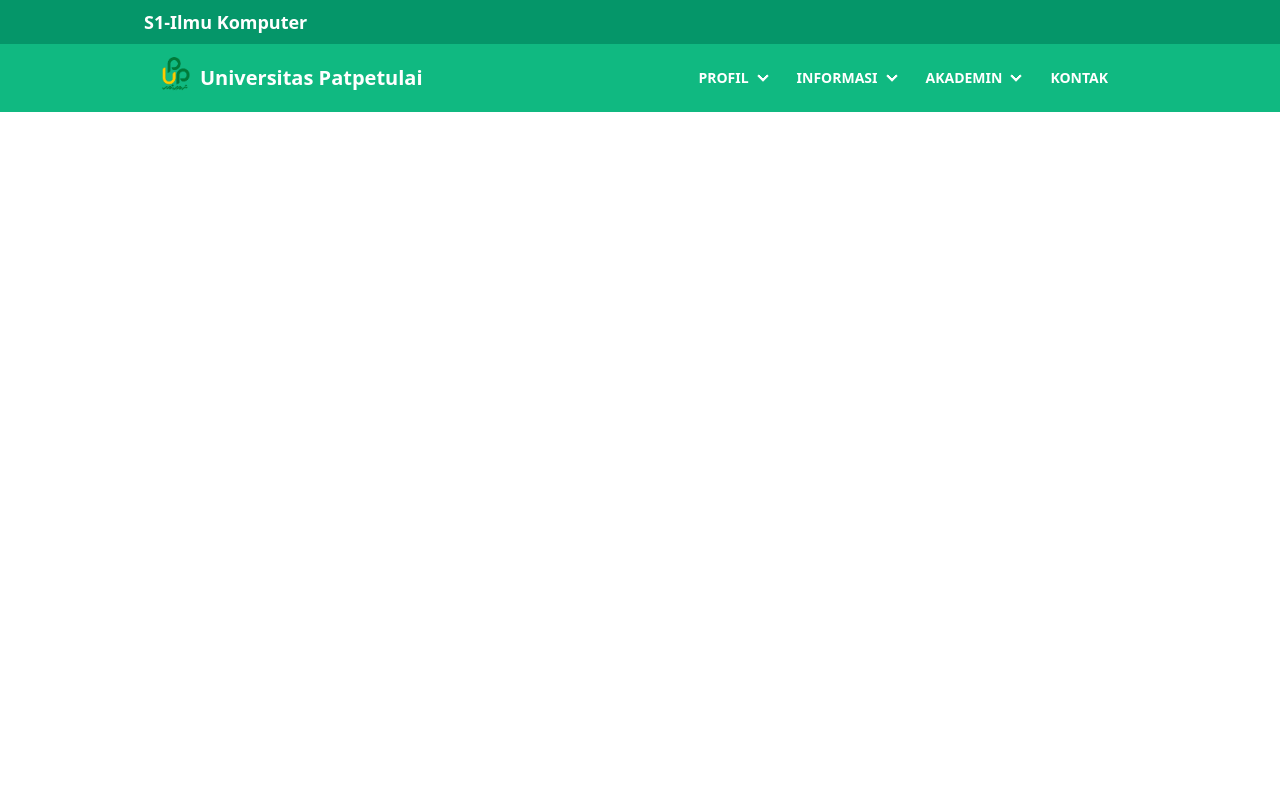
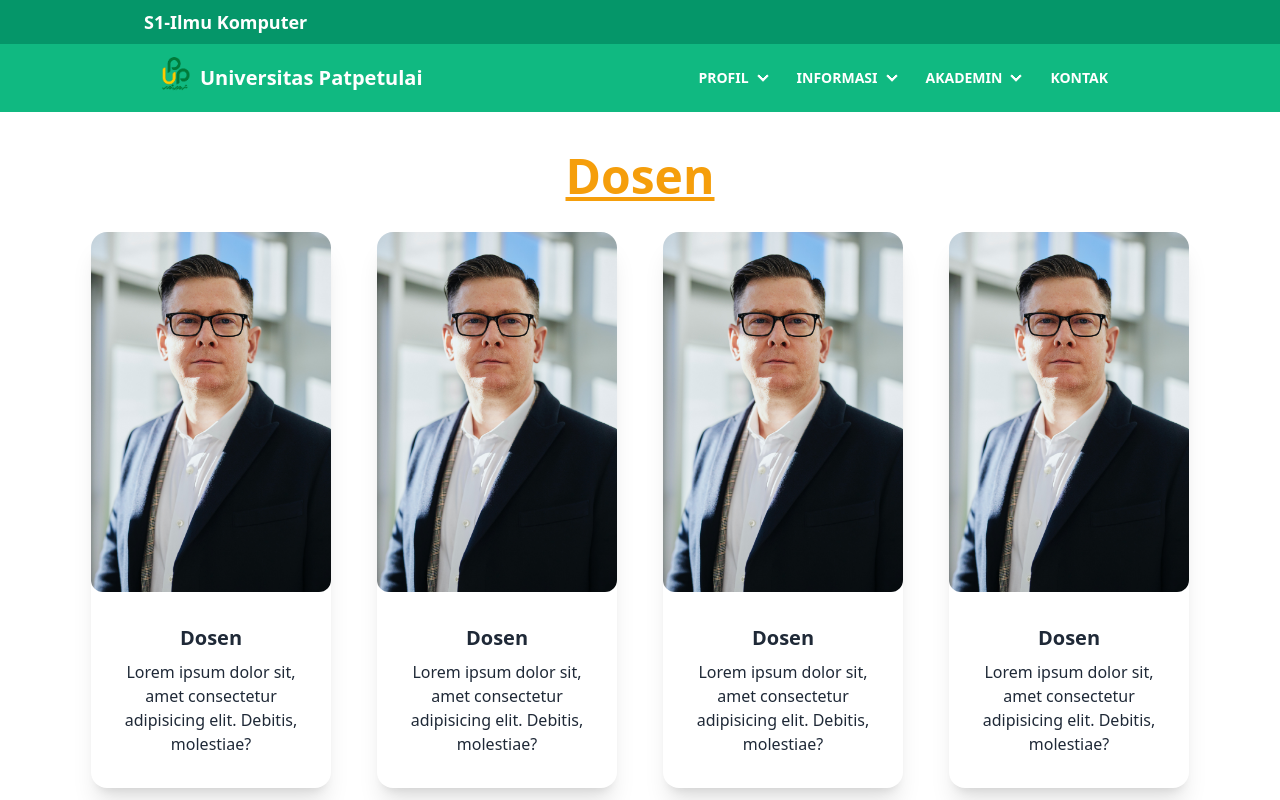
Before and after one commit to paresiqbal/vue-firebase, a Vue app: page /dosen in a window 1280 px wide. Shown: the top 800 px of the page. Built offline with nearby package versions, Linux system fonts and the light colour scheme; no server answers.

Commit message:
Add Dosen

```diff
--- a/src/App.vue
+++ b/src/App.vue
@@ -47,7 +47,7 @@
               <ul class="p-2 bg-emerald-500">
                 <li><RouterLink to="/sejarah">Sejarah</RouterLink></li>
                 <li><RouterLink to="/visimisi">Visi & Misi</RouterLink></li>
-                <li><a>Dosen</a></li>
+                <li><RouterLink to="/dosen">Dosen</RouterLink></li>
               </ul>
             </details>
           </li>
--- a/src/router/index.js
+++ b/src/router/index.js
@@ -21,6 +21,11 @@
       path: "/visimisi",
       name: "visimisi",
       component: () => import("../views/VisiMisi.vue"),
+    },
+    {
+      path: "/dosen",
+      name: "Dosen",
+      component: () => import("../views/Dosen.vue"),
     },
     {
       path: "/feed",
--- /dev/null
+++ b/src/views/Dosen.vue
@@ -0,0 +1,31 @@
+<template>
+  <div class="mx-6 md:mx-20 py-10">
+    <h1 class="text-5xl font-bold text-amber-500 underline text-center pb-8">
+      Dosen
+    </h1>
+    <div
+      class="grid grid-cols-1 gap-6 md:grid-cols-2 lg:grid-cols-3 xl:grid-cols-4"
+    >
+      <div
+        v-for="(dosen, index) in 10"
+        :key="index"
+        class="card w-60 bg-base-100 shadow-xl mx-auto"
+      >
+        <figure>
+          <img
+            src="../assets/dosen/person.jpg"
+            alt="Shoes"
+            class="rounded-xl"
+          />
+        </figure>
+        <div class="card-body items-center text-center">
+          <h2 class="card-title">Dosen</h2>
+          <p>
+            Lorem ipsum dolor sit, amet consectetur adipisicing elit. Debitis,
+            molestiae?
+          </p>
+        </div>
+      </div>
+    </div>
+  </div>
+</template>
```
